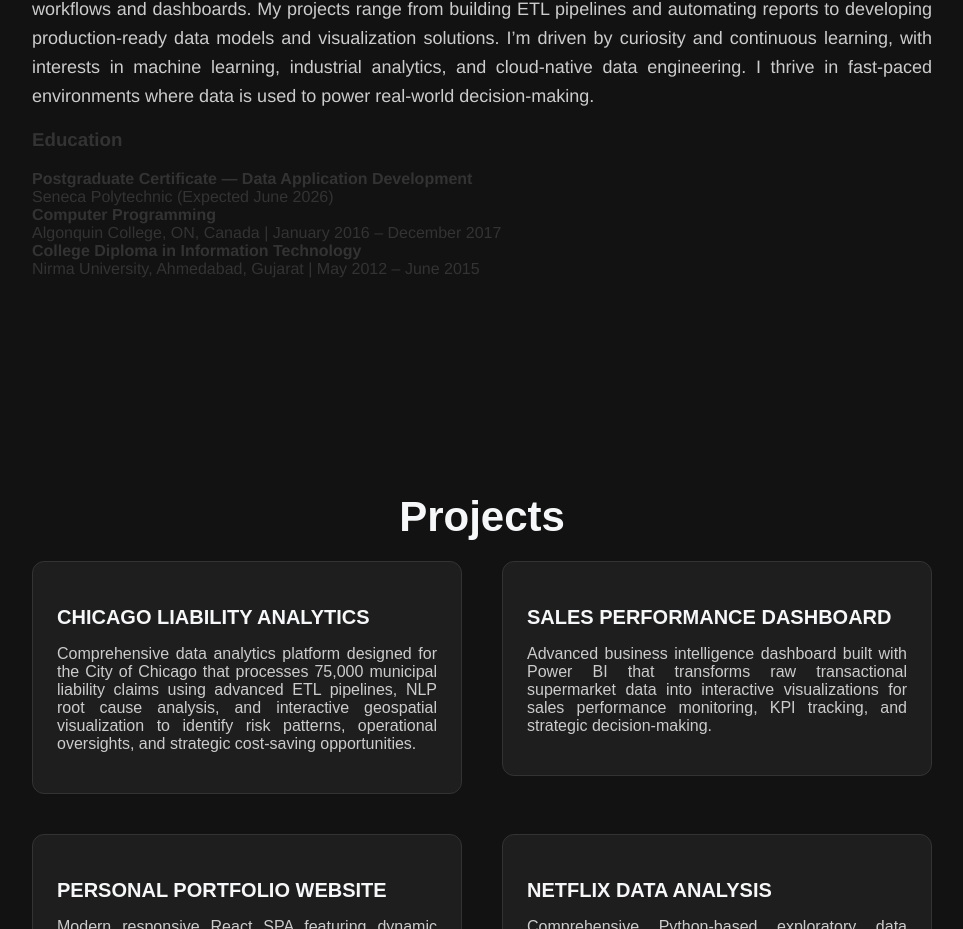
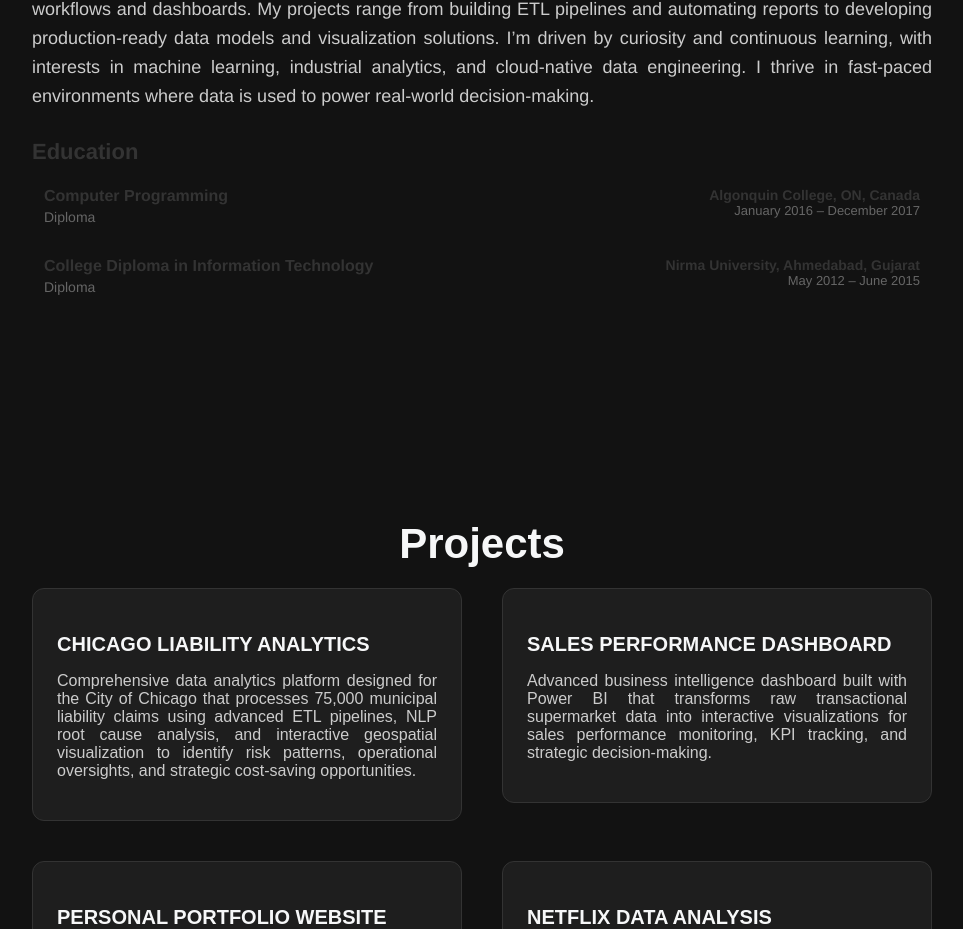
Before and after one commit to bhrugu1/portfolio, a React (Create React App) app: page / in a window 1280 px wide. Shown: the part 1298-2227 px from the top of the page, without its empty margins (158-1121 px from the left). Built offline with nearby package versions, Linux system fonts and the light colour scheme.

Commit message:
Format Education: remove Seneca and improve layout

```diff
--- a/src/components/About.css
+++ b/src/components/About.css
@@ -34,6 +34,86 @@ body.dark .about p {
   color: #cccccc;
 }
 
+/* Education styles */
+.education {
+  margin-top: 28px;
+}
+
+.education h3 {
+  font-size: 22px;
+  margin-bottom: 12px;
+  color: inherit;
+}
+
+.education-list {
+  display: grid;
+  gap: 12px;
+}
+
+.education-item {
+  display: flex;
+  justify-content: space-between;
+  align-items: flex-start;
+  gap: 16px;
+  padding: 10px 12px;
+  border-radius: 6px;
+  transition: background 0.15s ease;
+}
+
+.education-item:hover {
+  background: rgba(0,0,0,0.03);
+}
+
+.edu-left {
+  flex: 1 1 55%;
+  min-width: 180px;
+}
+
+.edu-left strong {
+  display: block;
+  font-size: 16px;
+  margin-bottom: 4px;
+}
+
+.edu-degree {
+  color: #666;
+  font-size: 14px;
+}
+
+.edu-right {
+  flex: 0 0 40%;
+  text-align: right;
+  min-width: 140px;
+}
+
+.edu-school {
+  font-weight: 600;
+  font-size: 14px;
+}
+
+.edu-date {
+  color: #666;
+  font-size: 13px;
+}
+
+/* Dark mode adjustments */
+body.dark .education-item:hover {
+  background: rgba(255,255,255,0.03);
+}
+
+@media (max-width: 720px) {
+  .education-item {
+    flex-direction: column;
+    align-items: flex-start;
+    text-align: left;
+  }
+
+  .edu-right {
+    text-align: left;
+    margin-top: 6px;
+  }
+}
+
 
 @media (max-width: 768px) {
   .header {
--- a/src/components/About.js
+++ b/src/components/About.js
@@ -42,18 +42,25 @@ function About() {
         <h3>Education</h3>
         <div className="education-list">
           <div className="education-item">
-            <strong>Postgraduate Certificate — Data Application Development</strong>
-            <div>Seneca Polytechnic (Expected June 2026)</div>
+            <div className="edu-left">
+              <strong>Computer Programming</strong>
+              <div className="edu-degree">Diploma</div>
+            </div>
+            <div className="edu-right">
+              <div className="edu-school">Algonquin College, ON, Canada</div>
+              <div className="edu-date">January 2016 – December 2017</div>
+            </div>
           </div>
 
           <div className="education-item">
-            <strong>Computer Programming</strong>
-            <div>Algonquin College, ON, Canada | January 2016 – December 2017</div>
-          </div>
-
-          <div className="education-item">
-            <strong>College Diploma in Information Technology</strong>
-            <div>Nirma University, Ahmedabad, Gujarat | May 2012 – June 2015</div>
+            <div className="edu-left">
+              <strong>College Diploma in Information Technology</strong>
+              <div className="edu-degree">Diploma</div>
+            </div>
+            <div className="edu-right">
+              <div className="edu-school">Nirma University, Ahmedabad, Gujarat</div>
+              <div className="edu-date">May 2012 – June 2015</div>
+            </div>
           </div>
         </div>
         {/* If you want additional qualifications shown, we can add them here. */}
```
